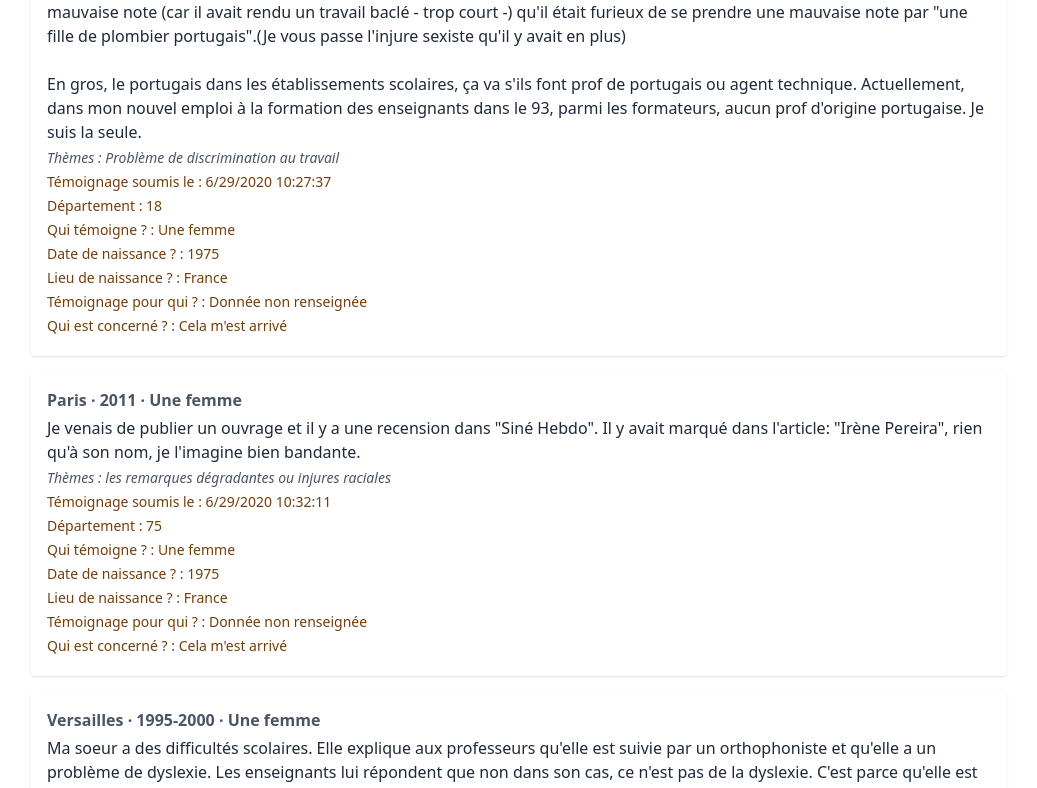
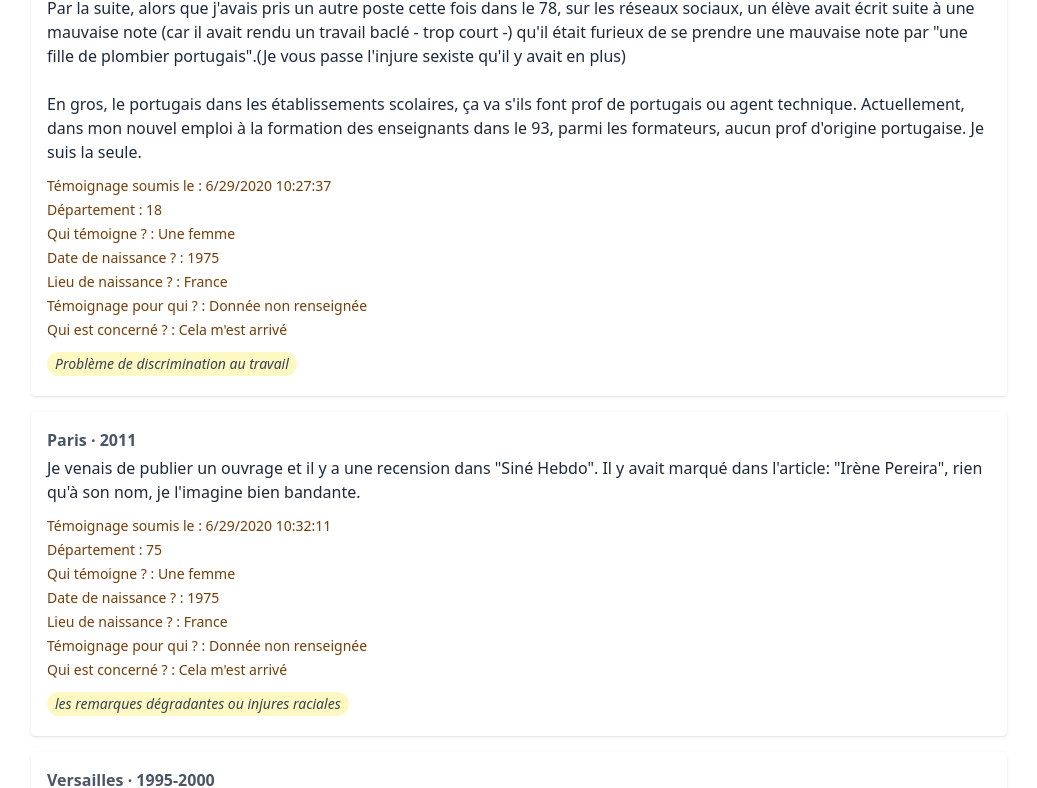
Before and after one commit to annemarie35/memoires-en-transit, a React (Vite) app in the folder memories/: page /temoignages in a window 1280 px wide. Shown: the part 968-1756 px from the top of the page, without its empty margins (121-1158 px from the left). Built offline with nearby package versions, Linux system fonts and the light colour scheme.

Commit message:
front(feat): display testimony themes as tags

```diff
--- a/memories/src/pages/Testimonies.tsx
+++ b/memories/src/pages/Testimonies.tsx
@@ -6,7 +6,6 @@ export const Testimonies: React.FC = () => {
   const [items, setItems] = useState<Testimony[]>([]);
   const [loading, setLoading] = useState<boolean>(true);
   const [error, setError] = useState<string | null>(null);
-
   useEffect(() => {
     let isMounted = true;
     setLoading(true);
@@ -49,13 +48,8 @@ export const Testimonies: React.FC = () => {
                   <span>{item.testimonyCity || 'Ville inconnue'}</span>
                   {' · '}
                   <span>{item.testimonyDate || item.date || 'Date inconnue'}</span>
-                  {' · '}
-                  <span>{item.genre || 'Genre inconnu'}</span>
                 </div>
-                <div className='text-gray-800 whitespace-pre-line'>{item.testimony}</div>
-                <div className='text-sm text-gray-600 py-1 italic'>
-                  Thèmes : {item.testimonyTheme || 'Thème inconnu'}{' '}
-                </div>
+                <div className='text-gray-800 whitespace-pre-line mb-3'>{item.testimony}</div>
                 <div className='text-sm text-yellow-900 mb-1'>
                   Témoignage soumis le : {item.date}{' '}
                 </div>
@@ -77,6 +71,22 @@ export const Testimonies: React.FC = () => {
                 <div className='text-sm text-yellow-900 mb-1'>
                   Qui est concerné ? : {item.testimonyConcern || 'Donnée non renseignée'}{' '}
                 </div>
+                <div className='text-sm text-gray-600 py-1'>
+                  {item.testimonyTheme ? (
+                    <div className='flex flex-wrap gap-1 mt-1'>
+                      {item.testimonyTheme.split(',').map((theme, i) => (
+                        <span
+                          key={i}
+                          className='bg-yellow-100 text-gray-700 px-2 py-0.5 rounded-full italic'
+                        >
+                          {theme.trim()}
+                        </span>
+                      ))}
+                    </div>
+                  ) : (
+                    <span className='italic'>Thème inconnu</span>
+                  )}
+                </div>
               </li>
             ))}
           </ul>
```
